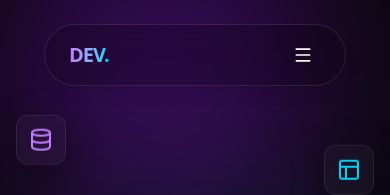
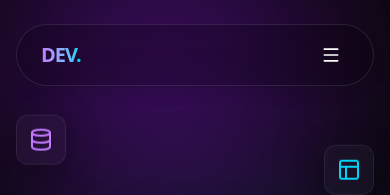
Before and after one commit to Ashes1993/portfolio, a Next.js app: page / in a window 390 px wide. Shown: the top 195 px of the page. Built offline with nearby package versions, Linux system fonts and the light colour scheme.

Commit message:
Navbar mobile links optimized.

```diff
--- a/components/Navbar.js
+++ b/components/Navbar.js
@@ -99,29 +99,19 @@ export default function Navbar() {
         animate={{ y: 0, opacity: 1 }}
         transition={{ duration: 0.8, ease: "easeOut" }}
         ref={navRef}
-        className="relative pointer-events-auto"
+        className="relative pointer-events-auto flex justify-center w-full md:w-auto"
       >
-        {/* CONTAINER: The Expanding Glass Pill */}
-        <motion.div
-          animate={{
-            width: mobileMenuOpen ? (isDesktop ? 300 : "100%") : "auto",
-          }}
-          transition={{ type: "spring", bounce: 0.2, duration: 0.6 }}
+        {/* CONTAINER */}
+        <div
           className={`
             relative z-50 rounded-[2rem] border border-white/10 flex flex-col overflow-hidden
-            transition-colors duration-300 ease-out
-            transform-gpu will-change-transform /* FIX: Hardware accelerate the main container */
+            transition-all duration-300 ease-out transform-gpu will-change-transform
+            w-[calc(100vw-2rem)] md:w-auto
             ${scrolled || mobileMenuOpen ? "bg-black/60 backdrop-blur-2xl shadow-2xl" : "bg-black/20 backdrop-blur-xl shadow-lg"}
           `}
-          style={{ width: mobileMenuOpen ? 300 : "auto" }}
         >
-          {/* HEADER ROW (Logo + Button) */}
-          <div
-            className={`
-            flex items-center justify-between px-6 py-3
-            ${mobileMenuOpen ? "w-full" : "gap-8 min-w-[300px] md:min-w-[500px]"}
-          `}
-          >
+          {/* HEADER ROW */}
+          <div className="flex items-center justify-between px-6 py-3 w-full md:gap-8 md:min-w-[500px]">
             {/* Logo */}
             <span
               onClick={() => {
@@ -136,6 +126,7 @@ export default function Navbar() {
             {/* DESKTOP LINKS */}
             {!mobileMenuOpen && (
               <div className="hidden md:flex gap-2 text-sm font-medium text-gray-400">
+                {/* RESTORED: .slice(0, 3) to keep 'Contact' out of this list */}
                 {navLinks.slice(0, 3).map((link) => {
                   const isActive = activeSection === link.href;
                   return (
@@ -145,7 +136,7 @@ export default function Navbar() {
                       onClick={(e) => scrollToSection(e, link.href)}
                       className={`
                         relative px-4 py-2 rounded-full transition-all duration-300 group
-                        transform-gpu /* FIX: Hardware accelerate the hover elements */
+                        transform-gpu
                         ${
                           isActive
                             ? "text-white"
@@ -179,7 +170,7 @@ export default function Navbar() {
             {!mobileMenuOpen && (
               <button
                 onClick={(e) => scrollToSection(e, "contact")}
-                className="hidden md:block relative group overflow-hidden bg-white text-black px-5 py-2 rounded-full text-sm font-bold shadow-[0_0_15px_rgba(255,255,255,0.2)] transition-transform active:scale-95 whitespace-nowrap transform-gpu"
+                className="hidden md:block cursor-pointer relative group overflow-hidden bg-white text-black px-5 py-2 rounded-full text-sm font-bold shadow-[0_0_15px_rgba(255,255,255,0.2)] transition-transform active:scale-95 whitespace-nowrap transform-gpu"
               >
                 <span
                   className={`absolute inset-0 bg-gradient-to-r from-purple-500 to-cyan-500 transition-opacity duration-300 ease-out ${activeSection === "contact" ? "opacity-100" : "opacity-0 group-hover:opacity-100"}`}
@@ -212,6 +203,7 @@ export default function Navbar() {
                 className="overflow-hidden md:hidden border-t border-white/5"
               >
                 <div className="flex flex-col p-4 gap-2">
+                  {/* Note: Mobile keeps all 4 links, rendering Contact as "Let's Talk" */}
                   {navLinks.map((link) => {
                     const isContact = link.href === "contact";
                     const isActive = activeSection === link.href;
@@ -223,7 +215,7 @@ export default function Navbar() {
                         onClick={(e) => scrollToSection(e, link.href)}
                         className={`
                           text-center py-3 rounded-xl text-sm font-medium transition-all
-                          transform-gpu /* FIX: Hardware accelerate the mobile links */
+                          transform-gpu
                           ${
                             isContact
                               ? isActive
@@ -243,7 +235,7 @@ export default function Navbar() {
               </motion.div>
             )}
           </AnimatePresence>
-        </motion.div>
+        </div>
       </motion.nav>
     </header>
   );
```
